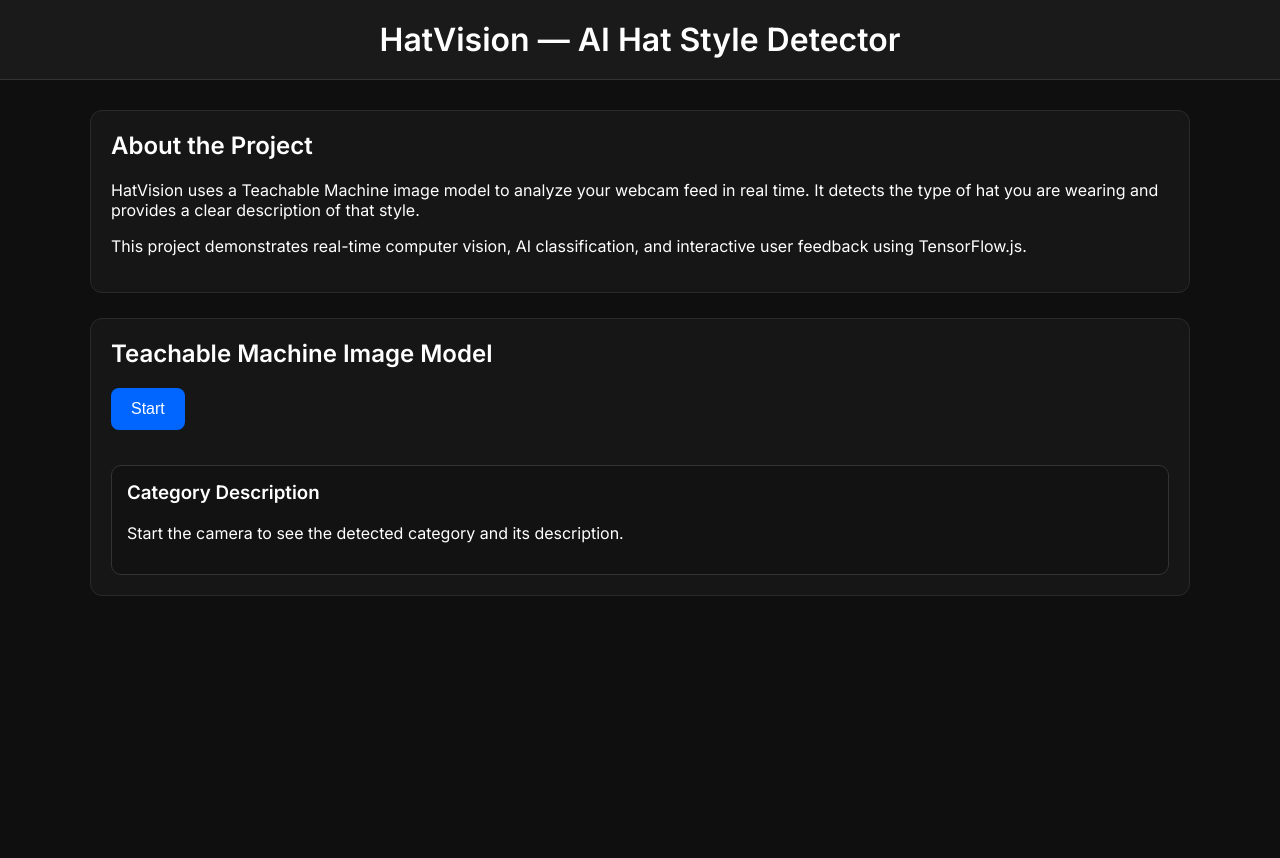
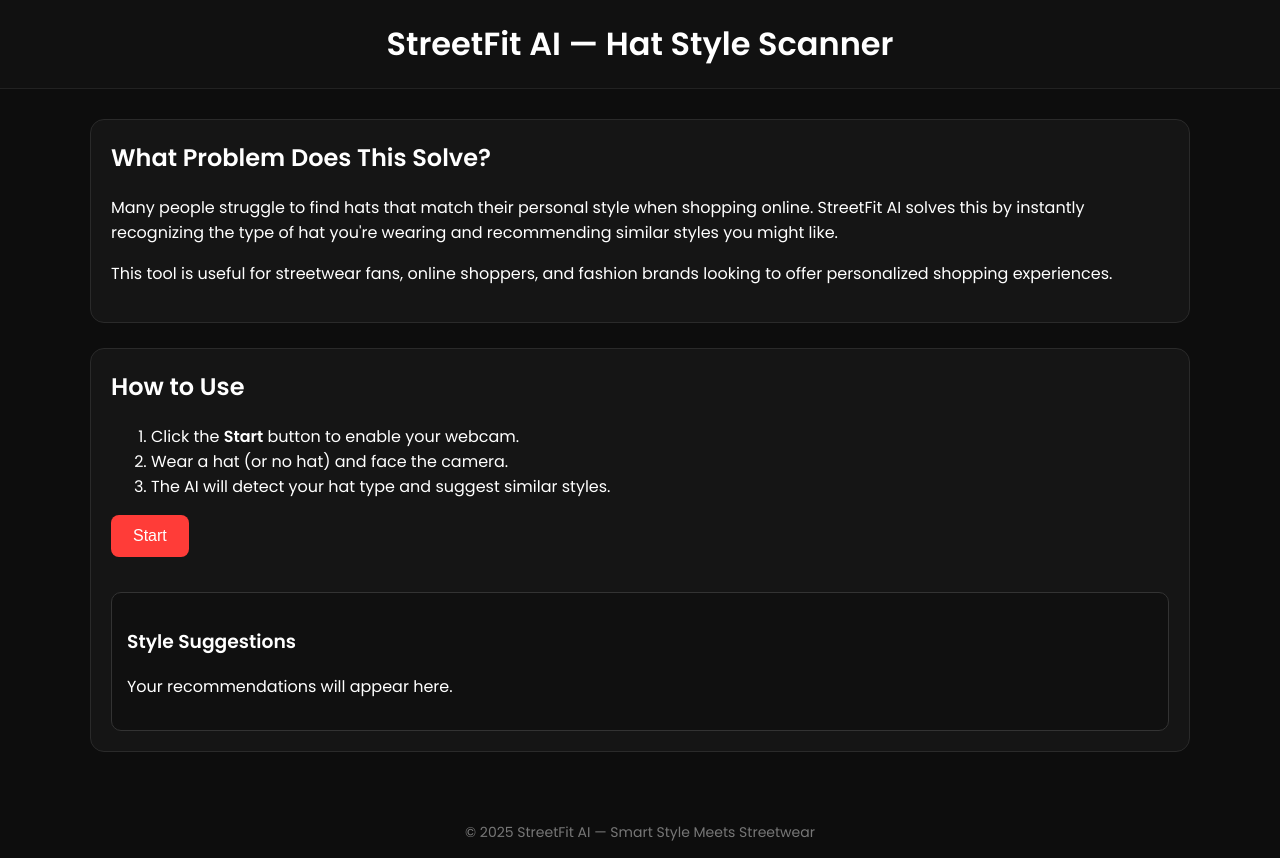
Before and after one commit to LiamisMarcoskitten/hatSuggestions, a plain HTML site: page index.html in a window 1280 px wide. Before the commit the page ends 800 px from the top, so only its background shows below. Drawn offline with Linux system fonts and the light colour scheme.

Commit message:
Update index.html

```diff
--- a/index.html
+++ b/index.html
@@ -2,143 +2,147 @@
 <html lang="en">
 <head>
     <meta charset="UTF-8">
-    <title>HatVision — AI Hat Style Detector</title>
-
-    <!-- Fonts -->
-    <link rel="preconnect" href="https://fonts.googleapis.com">
-    <link rel="preconnect" href="https://fonts.gstatic.com" crossorigin>
-    <link href="https://fonts.googleapis.com/css2?family=Inter:wght@300;400;600&display=swap" rel="stylesheet">
+    <title>StreetFit AI — Hat Style Scanner</title>
+    <link href="https://fonts.googleapis.com/css2?family=Poppins:wght@300;400;600&display=swap" rel="stylesheet">
 
     <style>
         body {
             margin: 0;
-            font-family: 'Inter', sans-serif;
-            background: #0f0f0f;
-            color: white;
+            font-family: 'Poppins', sans-serif;
+            background: #0d0d0d;
+            color: #ffffff;
         }
 
         header {
-            background: #1a1a1a;
             padding: 20px;
             text-align: center;
             font-size: 32px;
             font-weight: 600;
-            border-bottom: 1px solid #333;
+            background: #111;
+            border-bottom: 1px solid #222;
         }
 
         .container {
-            width: 90%;
             max-width: 1100px;
             margin: auto;
-            padding-top: 30px;
+            padding: 30px;
         }
 
-        .section {
-            background: #161616;
+        .card {
+            background: #151515;
+            border: 1px solid #2a2a2a;
+            border-radius: 14px;
             padding: 20px;
-            border-radius: 12px;
             margin-bottom: 25px;
-            border: 1px solid #2a2a2a;
         }
 
-        h2, h3 {
+        h2 {
             margin-top: 0;
         }
 
         button {
-            background: #0066ff;
+            background: #ff3c38;
             color: white;
             border: none;
-            padding: 12px 20px;
+            padding: 12px 22px;
             border-radius: 8px;
+            font-size: 16px;
             cursor: pointer;
-            font-size: 16px;
             margin-bottom: 15px;
         }
 
         button:hover {
-            background: #0052cc;
+            background: #e6322e;
         }
 
-        #webcam-container canvas {
+        #webcam-container {
+            margin-top: 15px;
+        }
+
+        #label-container div {
+            background: #0f0f0f;
+            border: 1px solid #333;
+            padding: 8px;
+            border-radius: 6px;
+            margin-top: 6px;
+            font-size: 14px;
+        }
+
+        #suggestions {
+            margin-top: 20px;
+            background: #101010;
+            padding: 15px;
             border-radius: 10px;
             border: 1px solid #333;
         }
 
-        #label-container > div {
-            background: #111;
-            padding: 8px;
-            margin: 6px 0;
-            border-radius: 6px;
-            border: 1px solid #333;
+        footer {
+            text-align: center;
+            padding: 15px;
             font-size: 14px;
-        }
-
-        .suggestion-box {
-            background: #121212;
-            padding: 15px;
-            border-radius: 10px;
-            border: 1px solid #333;
-            margin-top: 20px;
+            color: #777;
         }
     </style>
 </head>
 
 <body>
 
-<header>HatVision — AI Hat Style Detector</header>
+<header>StreetFit AI — Hat Style Scanner</header>
 
 <div class="container">
 
-    <!-- About -->
-    <div class="section">
-        <h2>About the Project</h2>
+    <!-- PROJECT EXPLANATION -->
+    <div class="card">
+        <h2>What Problem Does This Solve?</h2>
         <p>
-            HatVision uses a Teachable Machine image model to analyze your webcam feed in real time.
-            It detects the type of hat you are wearing and provides a clear description of that style.
+            Many people struggle to find hats that match their personal style when shopping online.
+            StreetFit AI solves this by instantly recognizing the type of hat you're wearing and
+            recommending similar styles you might like.
         </p>
         <p>
-            This project demonstrates real-time computer vision, AI classification,
-            and interactive user feedback using TensorFlow.js.
+            This tool is useful for streetwear fans, online shoppers, and fashion brands looking
+            to offer personalized shopping experiences.
         </p>
     </div>
 
-    <!-- AI Model Section -->
-    <div class="section">
-        <h2>Teachable Machine Image Model</h2>
+    <!-- INSTRUCTIONS -->
+    <div class="card">
+        <h2>How to Use</h2>
+        <ol>
+            <li>Click the <strong>Start</strong> button to enable your webcam.</li>
+            <li>Wear a hat (or no hat) and face the camera.</li>
+            <li>The AI will detect your hat type and suggest similar styles.</li>
+        </ol>
 
-        <button type="button" onclick="init()">Start</button>
+        <button onclick="init()">Start</button>
 
         <div id="webcam-container"></div>
         <div id="label-container"></div>
 
-        <div id="suggestions" class="suggestion-box">
-            <h3>Category Description</h3>
-            <p id="category-description">
-                Start the camera to see the detected category and its description.
-            </p>
+        <div id="suggestions">
+            <h3>Style Suggestions</h3>
+            <p>Your recommendations will appear here.</p>
         </div>
     </div>
 
 </div>
 
+<footer>© 2025 StreetFit AI — Smart Style Meets Streetwear</footer>
+
 <!-- SCRIPTS -->
 <script src="https://cdn.jsdelivr.net/npm/@tensorflow/tfjs@latest/dist/tf.min.js"></script>
 <script src="https://cdn.jsdelivr.net/npm/@teachablemachine/image@latest/dist/teachablemachine-image.min.js"></script>
 
-<script type="text/javascript">
+<script>
     const URL = "./my_model/";
-
     let model, webcam, labelContainer, maxPredictions;
 
-    // Descriptions for each trained category
-    const categoryDescriptions = {
-        "baseball caps": "A casual, sporty hat with a curved brim, commonly worn for everyday activities and outdoor sports.",
-        "Bucket hat": "A soft hat with a downward-sloping brim, popular for sun protection and streetwear fashion.",
-        "Cowboy hat": "A wide-brimmed hat traditionally associated with Western culture, offering both style and function.",
-        "Fedora": "A structured felt hat with a pinched crown, often worn for formal or smart-casual outfits.",
-        "Beanies": "A snug, knit hat designed to keep your head warm in colder weather.",
-        "no hat": "No hat detected. Try wearing a hat in front of the camera to see style information."
+    const suggestionsMap = {
+        "baseball cap": "You’re rocking a classic streetwear look. You might also like snapbacks, logo caps, or flat-brim urban hats.",
+        "beanie": "Clean and casual. Try cuffed beanies, oversized knit beanies, or minimalist winter styles.",
+        "cowboy hat": "Bold choice. You may also like western-inspired hats or wide-brim statement pieces.",
+        "bucket hat": "Trendy and relaxed. Similar styles include fisherman hats and lightweight summer street hats.",
+        "no hat": "No hat detected. Throw one on to unlock streetwear-inspired recommendations!"
     };
 
     async function init() {
@@ -153,7 +157,6 @@
         await webcam.play();
         window.requestAnimationFrame(loop);
 
-        document.getElementById("webcam-container").innerHTML = "";
         document.getElementById("webcam-container").appendChild(webcam.canvas);
 
         labelContainer = document.getElementById("label-container");
@@ -170,13 +173,13 @@
     }
 
     async function predict() {
-        const prediction = await model.predict(webcam.canvas);
+        const predictions = await model.predict(webcam.canvas);
 
         let bestClass = "";
         let bestProb = 0;
 
-        for (let i = 0; i < maxPredictions; i++) {
-            const p = prediction[i];
+        for (let i = 0; i < predictions.length; i++) {
+            const p = predictions[i];
             labelContainer.childNodes[i].innerHTML =
                 `${p.className}: ${p.probability.toFixed(2)}`;
 
@@ -186,8 +189,10 @@
             }
         }
 
-        document.getElementById("category-description").innerText =
-            categoryDescriptions[bestClass] || "No description available.";
+        document.getElementById("suggestions").innerHTML = `
+            <h3>Style Suggestions</h3>
+            <p>${suggestionsMap[bestClass] || "Try adjusting your position or lighting."}</p>
+        `;
     }
 </script>
 
```
